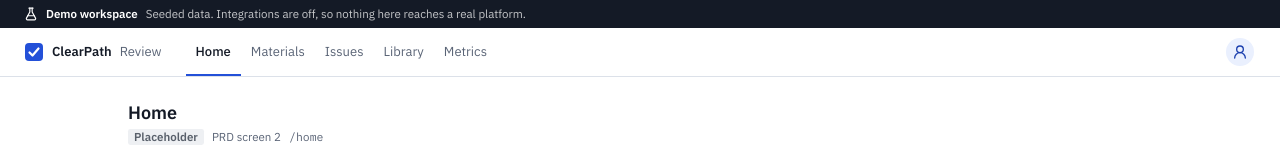
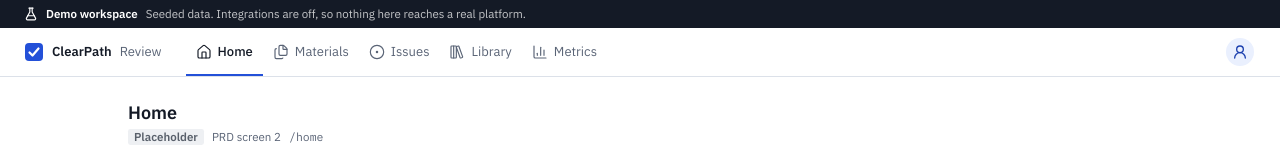
Before and after one commit to ctkerns/ClearPath-24hr-Project, a React (Vite) app in the folder frontend/: page /home in a window 1280 px wide. Shown: the top 159 px of the page. Built offline with nearby package versions, Linux system fonts and the light colour scheme.

Commit message:
Add icons to tabs

```diff
--- a/frontend/src/routes/_app.tsx
+++ b/frontend/src/routes/_app.tsx
@@ -1,4 +1,5 @@
 import { createFileRoute, Link, Outlet, type LinkProps } from '@tanstack/react-router'
+import { ChartColumn, CircleDot, Files, House, LibraryBig, type LucideIcon } from 'lucide-react'
 import { useTranslation } from 'react-i18next'
 import { activeIndicatorClass, useActiveIndicator } from '@/lib/use-active-indicator'
 import { AppLogo } from '@/components/app-logo'
@@ -13,19 +14,19 @@ export const Route = createFileRoute('/_app')({
 
 // Active link: dark text, and a cobalt underline on the bar's bottom edge that slides between links (Ledger).
 const navLinkClass =
-  'flex h-full items-center px-2.5 whitespace-nowrap text-muted-foreground transition-colors hover:text-foreground ' +
+  'flex h-full items-center gap-1.5 px-2.5 whitespace-nowrap text-muted-foreground transition-colors hover:text-foreground ' +
   'focus-visible:outline-2 focus-visible:-outline-offset-2 focus-visible:outline-ring ' +
   '[&.active]:font-medium [&.active]:text-foreground'
 
 function AppLayout() {
   const { t } = useTranslation()
   const { containerRef, indicatorRef } = useActiveIndicator<HTMLElement>()
-  const mainLinks: { to: LinkProps['to']; label: string }[] = [
-    { to: '/home', label: t('nav.home') },
-    { to: '/materials', label: t('nav.materials') },
-    { to: '/issues', label: t('nav.issues') },
-    { to: '/library', label: t('nav.library') },
-    { to: '/metrics', label: t('nav.metrics') },
+  const mainLinks: { to: LinkProps['to']; label: string; icon: LucideIcon }[] = [
+    { to: '/home', label: t('nav.home'), icon: House },
+    { to: '/materials', label: t('nav.materials'), icon: Files },
+    { to: '/issues', label: t('nav.issues'), icon: CircleDot },
+    { to: '/library', label: t('nav.library'), icon: LibraryBig },
+    { to: '/metrics', label: t('nav.metrics'), icon: ChartColumn },
   ]
 
   return (
@@ -39,6 +40,7 @@ function AppLayout() {
           <nav ref={containerRef} aria-label={t('nav.main')} className="relative flex h-full min-w-0 flex-1 overflow-x-auto">
             {mainLinks.map((link) => (
               <Link key={link.to} to={link.to} className={navLinkClass}>
+                <link.icon aria-hidden="true" className="size-4 shrink-0" strokeWidth={1.75} />
                 {link.label}
               </Link>
             ))}
```
